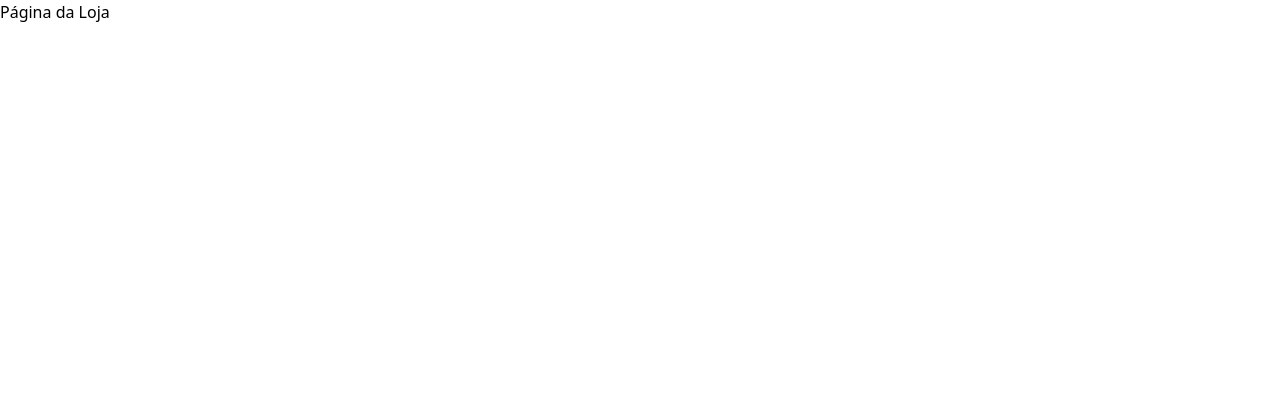
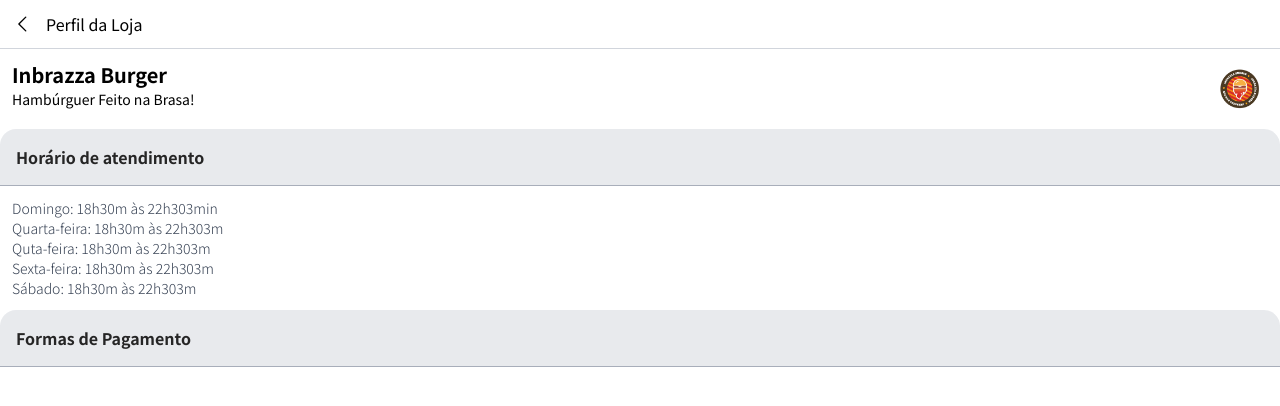
Before and after one commit to Jeff-Nas/InbrazzaBurger, a React (Vite) app: page /profile/inbrazzaburger in a window 1280 px wide. Shown: the top 406 px of the page. Built offline with nearby package versions, Linux system fonts and the light colour scheme; the HTML template or start-up script is replaced by a standard one.

Commit message:
Editing StorePage/ TextSecondary created

```diff
--- a/src/App.jsx
+++ b/src/App.jsx
@@ -7,7 +7,7 @@
 function App() {
 
   return (
-    <main className='min-h-[80vh] font-montserrat'>
+    <main className='min-h-[80vh] font-notosans'>
       <Routes>
         <Route path="/" element={<Home />} />
         <Route path="/profile/inbrazzaburger" element={<StorePage />} />
--- a/src/components/Header.jsx
+++ b/src/components/Header.jsx
@@ -16,24 +16,28 @@
                         src={banner}
                         alt="Banner da página inicial" />
                 </div>
-                <div className="w-[90%] md:w-2/3 lg:w-3/5 h-auto border border-gray-400 rounded-2xl -mt-4 bg-white z-50 relative">
-                    <div className="flex items-center justify-between my-1">
-                        <div>
-                            <div className="flex items-center">
+                <div className="w-[90%] md:w-2/3 lg:w-3/5 h-auto border  border-gray-400 rounded-2xl -mt-4 bg-white z-50 relative">
+                    <div className="flex items-center my-1">
+                        <div className="flex w-full ">
+                            <div className="flex items-center w-full grow">
                                 <img
                                     className="w-14 drop-shadow-sm grayscale-25"
                                     src={logo} alt="Logo Inbrazza" />
-                                <Link to="/profile/inbrazzaburger">
+                                <Link
+                                    to="/profile/inbrazzaburger"
+                                    className="w-full"
+                                >
                                     <div>
                                         <div className="flex items-center gap-6">
-                                            <h1 className="font-bold text-lg">Inbrazza Burger</h1>
+                                            <h1 className="font-bold text-lg lg:text-2xl">Inbrazza Burger</h1>
                                             <CaretRightIcon />
                                         </div>
-                                        <p className="text-[10px] font-light">Pedido mínimo R$ 12,00</p>
+                                        <p className="text-[10px] font-light lg:text-xs">Pedido mínimo R$ 12,00</p>
                                     </div>
                                 </Link>
                             </div>
                         </div>
+
                         <div className="flex gap-2.5 mr-2.5">
                             <button
                                 aria-label="Pesquisar"
--- a/src/components/StoreStatus.jsx
+++ b/src/components/StoreStatus.jsx
@@ -39,7 +39,7 @@
 
     return (
         <div
-            className={`p-1.5 rounded-2xl text-center text-xs ${status.includes("aberta")
+            className={`p-1.5 rounded-2xl text-center text-xs lg:text-sm ${status.includes("aberta")
                 ? "bg-green-100 text-green-700"
                 : "bg-red-100 text-red-700"
                 }`}
--- /dev/null
+++ b/src/components/TextSecondary.jsx
@@ -0,0 +1,8 @@
+
+export function TextSecondary({ children }) {
+    return (
+        <p className="text-sm font-light text-gray-700">
+            {children}
+        </p>
+    )
+}
--- a/src/pages/StorePage.jsx
+++ b/src/pages/StorePage.jsx
@@ -1,8 +1,46 @@
+import { CaretLeftIcon } from "@phosphor-icons/react"
+import { TextSecondary } from "../components/TextSecondary"
+import { Link } from "react-router-dom"
+
+export function InfoCard({ children }) {
+    return (
+        <div className="bg-gray-200 opacity-85 p-4 rounded-t-2xl border-b-1 border-gray-400">
+            <span
+                className="font-bold"
+            >
+                {children}
+            </span>
+        </div>
+    )
+}
 
 export function StorePage() {
     return (
         <div>
-            <h1>Página da Loja</h1>
+            <Link
+                to="/"
+                className="flex p-3 gap-3 items-center border-b-1 border-gray-300">
+                <CaretLeftIcon size={22} />
+                <h2>Perfil da Loja</h2>
+            </Link>
+            <div className="p-3 flex justify-between">
+                <div>
+                    <h2 className="font-bold text-xl">Inbrazza Burger</h2>
+                    <p className="text-sm">Hambúrguer Feito na Brasa!</p>
+                </div>
+                <img
+                    className="h-14"
+                    src="/public/logo.png" alt="logo inbrazza" />
+            </div>
+            <InfoCard>Horário de atendimento</InfoCard>
+            <div className="p-3">
+                <TextSecondary>Domingo: 18h30m às 22h303min</TextSecondary>
+                <TextSecondary>Quarta-feira: 18h30m às 22h303m</TextSecondary>
+                <TextSecondary>Quta-feira: 18h30m às 22h303m</TextSecondary>
+                <TextSecondary>Sexta-feira: 18h30m às 22h303m</TextSecondary>
+                <TextSecondary>Sábado: 18h30m às 22h303m</TextSecondary>
+            </div>
+            <InfoCard>Formas de Pagamento</InfoCard>
         </div>
     )
 }
```
Also changed, not shown: public/adicionais/logo.png (added), public/logo.png (added).
